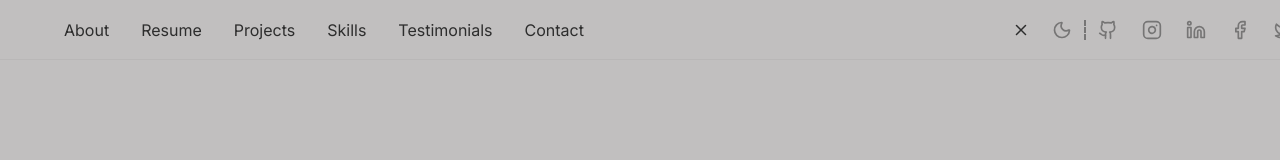
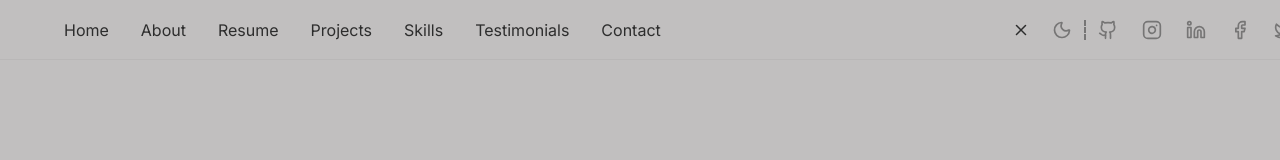
Before and after one commit to dinesh-bazgain/Portfolio, a Next.js app: page / in a window 1280 px wide. Shown: the top 160 px of the page. Built offline with nearby package versions, Linux system fonts and the light colour scheme; a web font is replaced by a local one.

Commit message:
fix: Restore Home navigation link to point to the correct route

```diff
--- a/src/data/navigation.ts
+++ b/src/data/navigation.ts
@@ -6,7 +6,7 @@ export interface NavItem {
 }
 
 export const NAV_ITEMS: NavItem[] = [
-  // { id: "home", label: "Home", href: "#home" },
+  { id: "home", label: "Home", href: "/" },
   { id: "about", label: "About", href: "/about" },
   { id: "resume", label: "Resume", href: "/resume" },
   // { id: "credentials", label: "Credentials", href: "#credentials" },
```
